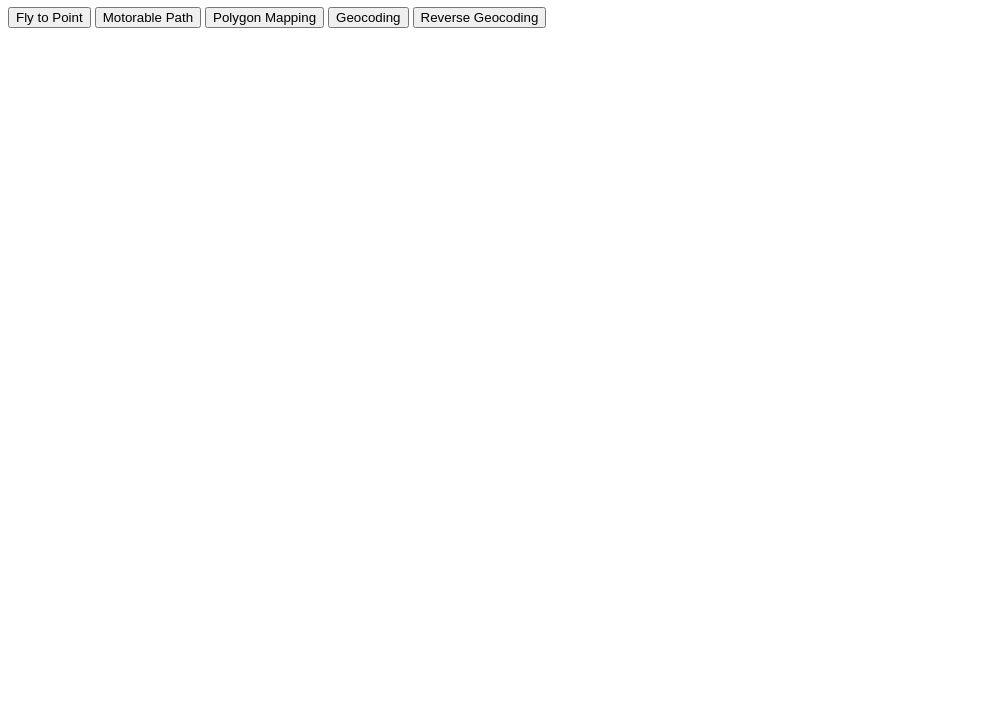
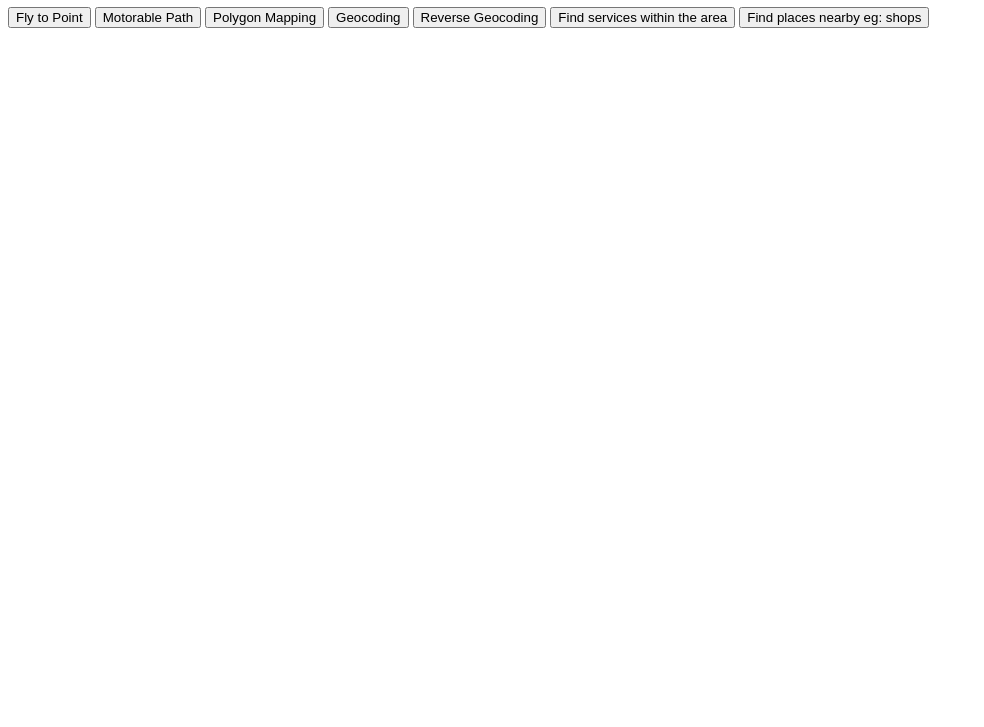
Before and after one commit to Pragadesh-45/maplibre-ondc, a plain HTML site: page features/index.html in a window 1280 px wide. Shown: the part 73-800 px from the top of the page, without its empty margins (0-984 px from the left). Drawn offline with Linux system fonts and the light colour scheme.

Commit message:
updated..

```diff
--- a/features/index.html
+++ b/features/index.html
@@ -12,5 +12,7 @@
     <button onclick="window.location.href = 'polygon_mapping.html';">Polygon Mapping</button>
     <button onclick="window.location.href = 'geocode.html';">Geocoding</button>
     <button onclick="window.location.href = 'reverse_geocode.html';">Reverse Geocoding</button>
+    <button onclick="window.location.href = 'find_services.html';">Find services within the area</button>
+    <button onclick="window.location.href = 'find_places.html';">Find places nearby eg: shops</button>
 </body>
 </html>
```
